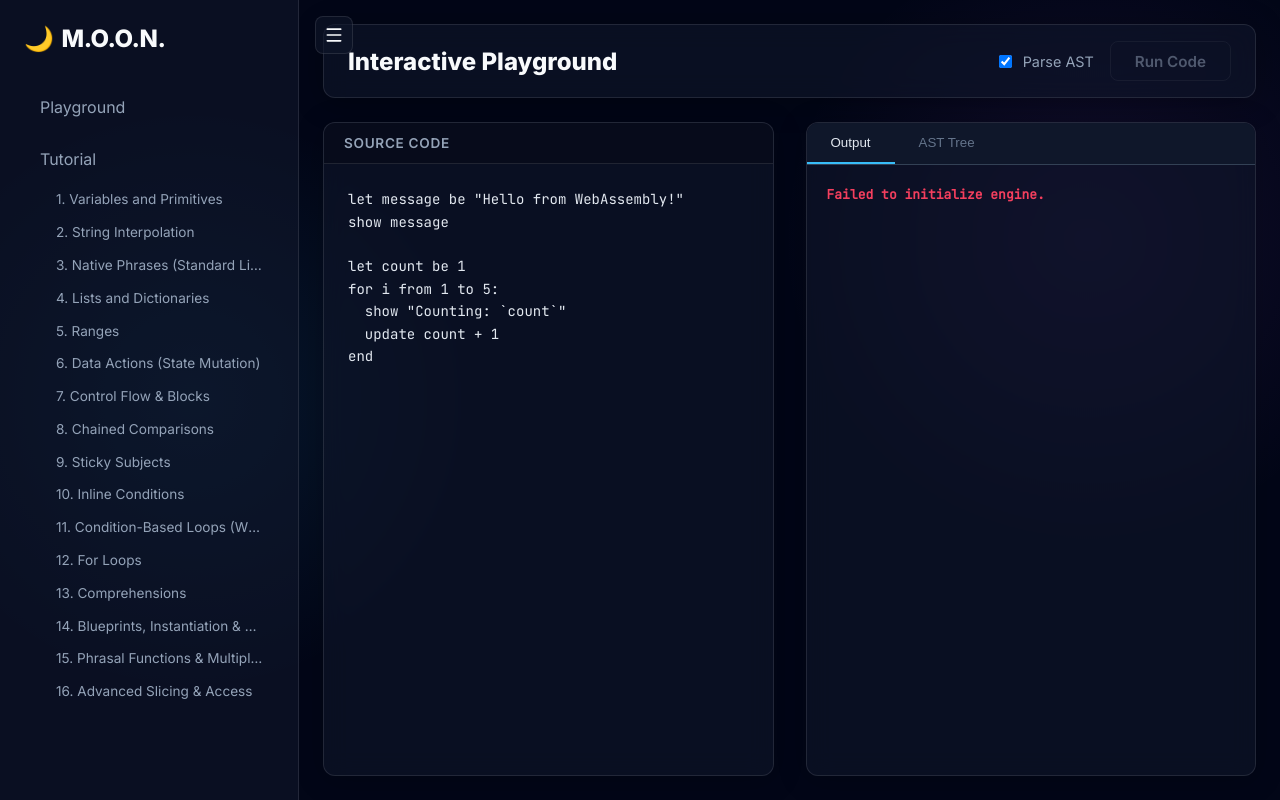
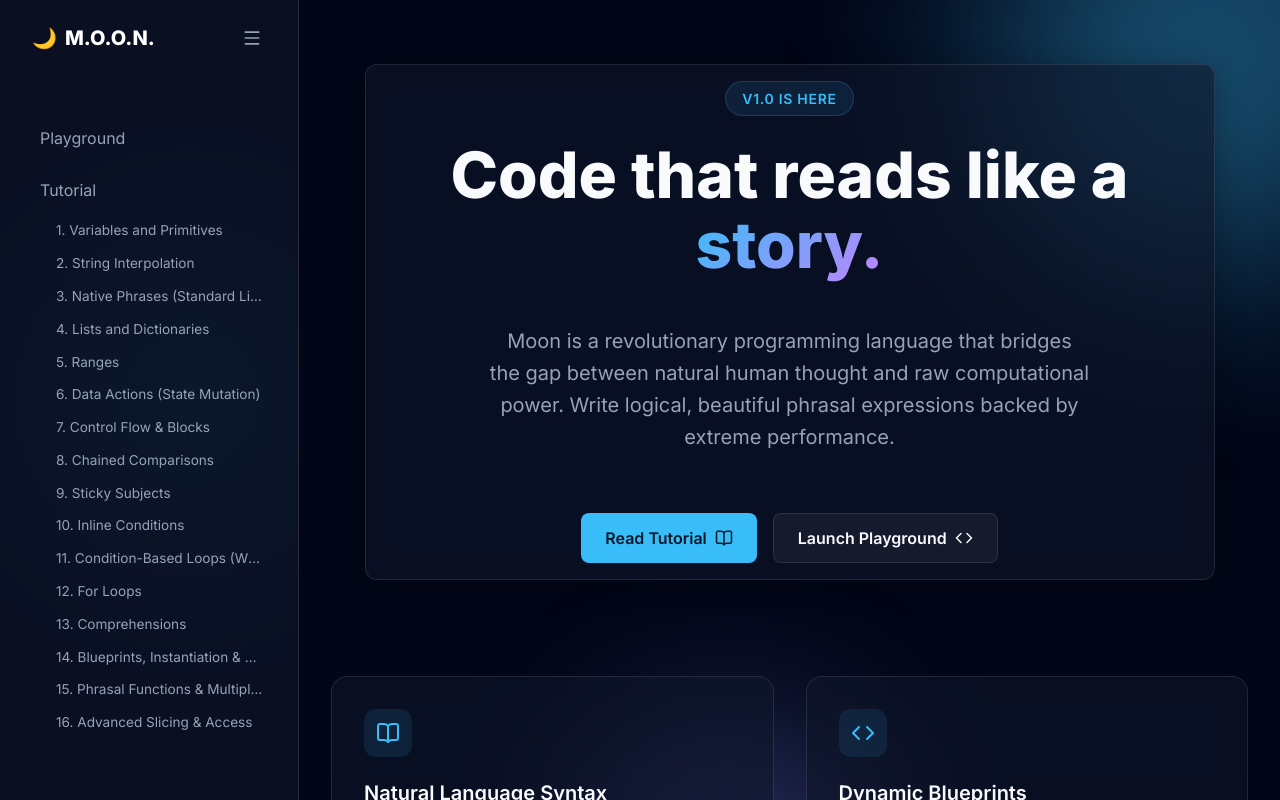
Before and after one commit to UnsuspectedNoob/moon-web, a React (Vite) app: page / in a window 1280 px wide. Built offline with nearby package versions, Linux system fonts and the light colour scheme; no server answers.

Commit message:
Create aesthetic landing page and update sidebar toggle UI

```diff
--- a/src/App.tsx
+++ b/src/App.tsx
@@ -1,5 +1,6 @@
 import { BrowserRouter, Routes, Route, Link } from 'react-router-dom'
 import { useState } from 'react'
+import Home from './components/Home'
 import Playground from './components/Playground'
 import Tutorial, { chapters } from './components/Tutorial'
 import { Menu } from 'lucide-react'
@@ -12,11 +13,16 @@ function App() {
     <BrowserRouter>
       <div className={`app-container ${sidebarOpen ? 'sidebar-open' : 'sidebar-closed'}`}>
         <nav className="sidebar">
-          <div className="logo">
-            <span className="moon-icon">🌙</span> M.O.O.N.
+          <div className="sidebar-header">
+            <Link to="/" className="logo">
+              <span className="moon-icon">🌙</span> M.O.O.N.
+            </Link>
+            <button className="sidebar-close-btn" onClick={() => setSidebarOpen(false)}>
+              <Menu size={20} />
+            </button>
           </div>
           <div className="nav-links">
-            <Link to="/" className="nav-link">Playground</Link>
+            <Link to="/playground" className="nav-link">Playground</Link>
             <div className="nav-group">
               <Link to="/tutorial" className="nav-link">Tutorial</Link>
               <div className="nav-sublinks">
@@ -30,11 +36,14 @@ function App() {
           </div>
         </nav>
         <main className="main-content">
-          <button className="sidebar-toggle" onClick={() => setSidebarOpen(!sidebarOpen)}>
-            <Menu size={20} />
-          </button>
+          {!sidebarOpen && (
+            <button className="sidebar-toggle" onClick={() => setSidebarOpen(true)}>
+              <Menu size={20} />
+            </button>
+          )}
           <Routes>
-            <Route path="/" element={<Playground />} />
+            <Route path="/" element={<Home />} />
+            <Route path="/playground" element={<Playground />} />
             <Route path="/tutorial" element={<Tutorial />} />
           </Routes>
         </main>
--- /dev/null
+++ b/src/components/Home.css
@@ -0,0 +1,251 @@
+.home-container {
+  min-height: 100vh;
+  position: relative;
+  overflow-x: hidden;
+  background-color: #020617;
+  color: #f8fafc;
+  display: flex;
+  flex-direction: column;
+}
+
+.ambient-background {
+  position: absolute;
+  top: 0;
+  left: 0;
+  width: 100%;
+  height: 100%;
+  overflow: hidden;
+  z-index: 0;
+  pointer-events: none;
+}
+
+.ambient-orb {
+  position: absolute;
+  border-radius: 50%;
+  filter: blur(100px);
+  opacity: 0.4;
+  animation: float 20s infinite ease-in-out;
+}
+
+.orb-1 {
+  width: 400px;
+  height: 400px;
+  background: #38bdf8;
+  top: -100px;
+  right: -100px;
+}
+
+.orb-2 {
+  width: 500px;
+  height: 500px;
+  background: #c084fc;
+  bottom: -200px;
+  left: -200px;
+  animation-delay: -5s;
+}
+
+.orb-3 {
+  width: 300px;
+  height: 300px;
+  background: #818cf8;
+  top: 40%;
+  left: 30%;
+  animation-delay: -10s;
+}
+
+@keyframes float {
+  0%, 100% { transform: translate(0, 0) scale(1); }
+  33% { transform: translate(30px, -50px) scale(1.1); }
+  66% { transform: translate(-20px, 20px) scale(0.9); }
+}
+
+.home-content {
+  position: relative;
+  z-index: 1;
+  max-width: 1200px;
+  margin: 0 auto;
+  padding: 4rem 2rem;
+  display: flex;
+  flex-direction: column;
+  gap: 6rem;
+}
+
+.hero-section {
+  text-align: center;
+  max-width: 800px;
+  margin: 0 auto;
+  display: flex;
+  flex-direction: column;
+  align-items: center;
+  gap: 1.5rem;
+}
+
+.hero-badge {
+  display: inline-block;
+  padding: 0.5rem 1rem;
+  background: rgba(56, 189, 248, 0.1);
+  color: #38bdf8;
+  border: 1px solid rgba(56, 189, 248, 0.2);
+  border-radius: 9999px;
+  font-size: 0.875rem;
+  font-weight: 600;
+  letter-spacing: 0.05em;
+  text-transform: uppercase;
+}
+
+.hero-title {
+  font-size: clamp(3rem, 5vw, 4.5rem);
+  font-weight: 800;
+  line-height: 1.1;
+  margin: 0;
+}
+
+.text-gradient {
+  background: linear-gradient(135deg, #38bdf8, #c084fc);
+  -webkit-background-clip: text;
+  -webkit-text-fill-color: transparent;
+  background-clip: text;
+}
+
+.hero-subtitle {
+  font-size: 1.25rem;
+  color: #94a3b8;
+  line-height: 1.6;
+  max-width: 600px;
+}
+
+.hero-actions {
+  display: flex;
+  gap: 1rem;
+  margin-top: 1rem;
+}
+
+.btn-primary, .btn-secondary {
+  display: flex;
+  align-items: center;
+  gap: 0.5rem;
+  padding: 0.875rem 1.5rem;
+  border-radius: 8px;
+  font-weight: 600;
+  text-decoration: none;
+  transition: all 0.2s ease;
+}
+
+.btn-primary {
+  background: #38bdf8;
+  color: #0f172a;
+}
+
+.btn-primary:hover {
+  background: #0ea5e9;
+  transform: translateY(-2px);
+  box-shadow: 0 4px 20px rgba(56, 189, 248, 0.4);
+}
+
+.btn-secondary {
+  background: rgba(255, 255, 255, 0.05);
+  color: #f8fafc;
+  border: 1px solid rgba(255, 255, 255, 0.1);
+}
+
+.btn-secondary:hover {
+  background: rgba(255, 255, 255, 0.1);
+  transform: translateY(-2px);
+}
+
+.features-grid {
+  display: grid;
+  grid-template-columns: repeat(auto-fit, minmax(300px, 1fr));
+  gap: 2rem;
+}
+
+.glass-panel {
+  background: rgba(15, 23, 42, 0.6);
+  backdrop-filter: blur(12px);
+  -webkit-backdrop-filter: blur(12px);
+  border: 1px solid rgba(255, 255, 255, 0.1);
+  border-radius: 16px;
+  padding: 2rem;
+  transition: transform 0.3s ease, border-color 0.3s ease;
+}
+
+.feature-card:hover {
+  transform: translateY(-5px);
+  border-color: rgba(56, 189, 248, 0.3);
+}
+
+.feature-icon-wrapper {
+  width: 48px;
+  height: 48px;
+  border-radius: 12px;
+  background: rgba(56, 189, 248, 0.1);
+  display: flex;
+  align-items: center;
+  justify-content: center;
+  margin-bottom: 1.5rem;
+}
+
+.feature-icon {
+  color: #38bdf8;
+}
+
+.feature-card h3 {
+  font-size: 1.25rem;
+  font-weight: 600;
+  margin-bottom: 1rem;
+}
+
+.feature-card p {
+  color: #94a3b8;
+  line-height: 1.6;
+}
+
+.code-showcase {
+  padding: 0;
+  overflow: hidden;
+  box-shadow: 0 25px 50px -12px rgba(0, 0, 0, 0.5);
+}
+
+.showcase-header {
+  background: rgba(0, 0, 0, 0.2);
+  padding: 1rem 1.5rem;
+  display: flex;
+  align-items: center;
+  border-bottom: 1px solid rgba(255, 255, 255, 0.05);
+}
+
+.window-controls {
+  display: flex;
+  gap: 0.5rem;
+}
+
+.window-controls span {
+  width: 12px;
+  height: 12px;
+  border-radius: 50%;
+  background: #334155;
+}
+
+.window-controls span:nth-child(1) { background: #ef4444; }
+.window-controls span:nth-child(2) { background: #eab308; }
+.window-controls span:nth-child(3) { background: #22c55e; }
+
+.window-title {
+  margin-left: 1rem;
+  color: #64748b;
+  font-family: monospace;
+  font-size: 0.875rem;
+}
+
+.showcase-code {
+  padding: 2rem;
+  margin: 0;
+  overflow-x: auto;
+}
+
+.showcase-code code {
+  font-family: 'Fira Code', monospace;
+  font-size: 0.95rem;
+  line-height: 1.6;
+  color: #e2e8f0;
+}
--- /dev/null
+++ b/src/components/Home.tsx
@@ -0,0 +1,85 @@
+import { Link } from 'react-router-dom';
+import { Code, Zap, BookOpen } from 'lucide-react';
+import './Home.css';
+
+export default function Home() {
+  return (
+    <div className="home-container">
+      <div className="ambient-background">
+        <div className="ambient-orb orb-1"></div>
+        <div className="ambient-orb orb-2"></div>
+        <div className="ambient-orb orb-3"></div>
+      </div>
+
+      <main className="home-content">
+        <header className="hero-section">
+          <div className="hero-badge">v1.0 is here</div>
+          <h1 className="hero-title">
+            Code that reads like a <span className="text-gradient">story.</span>
+          </h1>
+          <p className="hero-subtitle">
+            Moon is a revolutionary programming language that bridges the gap between natural human thought and raw computational power.
+            Write logical, beautiful phrasal expressions backed by extreme performance.
+          </p>
+          <div className="hero-actions">
+            <Link to="/tutorial" className="btn-primary">
+              Read Tutorial <BookOpen size={18} />
+            </Link>
+            <Link to="/playground" className="btn-secondary">
+              Launch Playground <Code size={18} />
+            </Link>
+          </div>
+        </header>
+
+        <section className="features-grid">
+          <div className="feature-card glass-panel">
+            <div className="feature-icon-wrapper">
+              <BookOpen className="feature-icon" size={24} />
+            </div>
+            <h3>Natural Language Syntax</h3>
+            <p>Write fluid, readable code with phrasal functions, sticky subjects, and chained comparisons that read exactly like English sentences.</p>
+          </div>
+
+          <div className="feature-card glass-panel">
+            <div className="feature-icon-wrapper">
+              <Code className="feature-icon" size={24} />
+            </div>
+            <h3>Dynamic Blueprints</h3>
+            <p>Create robust custom data types with built-in active properties, and leverage multiple dispatch to seamlessly handle different structures.</p>
+          </div>
+
+          <div className="feature-card glass-panel">
+            <div className="feature-icon-wrapper">
+              <Zap className="feature-icon" size={24} />
+            </div>
+            <h3>Lightning Fast</h3>
+            <p>Compiled natively to C and WebAssembly, Moon delivers extreme performance without sacrificing the beauty of its syntax.</p>
+          </div>
+        </section>
+
+        <section className="code-showcase glass-panel">
+          <div className="showcase-header">
+            <div className="window-controls">
+              <span></span><span></span><span></span>
+            </div>
+            <div className="window-title">phrasal-dispatch.moon</div>
+          </div>
+          <pre className="showcase-code">
+            <code>
+{`type Node: ip end
+type Firewall: strength end
+
+let breach system (target: Node):
+  show "Hacking node at \`target's ip\`!"
+end
+
+let breach system (target: Firewall):
+  show "Bypassing firewall with strength \`target's strength\`!"
+end`}
+            </code>
+          </pre>
+        </section>
+      </main>
+    </div>
+  );
+}
--- a/src/index.css
+++ b/src/index.css
@@ -52,13 +52,13 @@ header {
 }
 
 .logo {
-  font-size: 1.5rem;
-  font-weight: 800;
-  letter-spacing: -0.02em;
+  font-size: 1.25rem;
+  font-weight: bold;
+  color: #fff;
   display: flex;
   align-items: center;
   gap: 0.5rem;
-  color: var(--text-main);
+  text-decoration: none;
 }
 
 .run-btn {
@@ -177,6 +177,32 @@ header {
   position: relative;
   z-index: 5;
   transition: width 0.3s ease, padding 0.3s ease;
+}
+
+.sidebar-header {
+  display: flex;
+  align-items: center;
+  justify-content: space-between;
+  margin-bottom: 2rem;
+  padding: 0 0.5rem;
+}
+
+.sidebar-close-btn {
+  background: transparent;
+  border: none;
+  color: var(--text-muted);
+  cursor: pointer;
+  padding: 0.25rem;
+  border-radius: 4px;
+  display: flex;
+  align-items: center;
+  justify-content: center;
+  transition: all 0.2s ease;
+}
+
+.sidebar-close-btn:hover {
+  background: rgba(255, 255, 255, 0.1);
+  color: #fff;
 }
 
 .sidebar-closed .sidebar {
```
